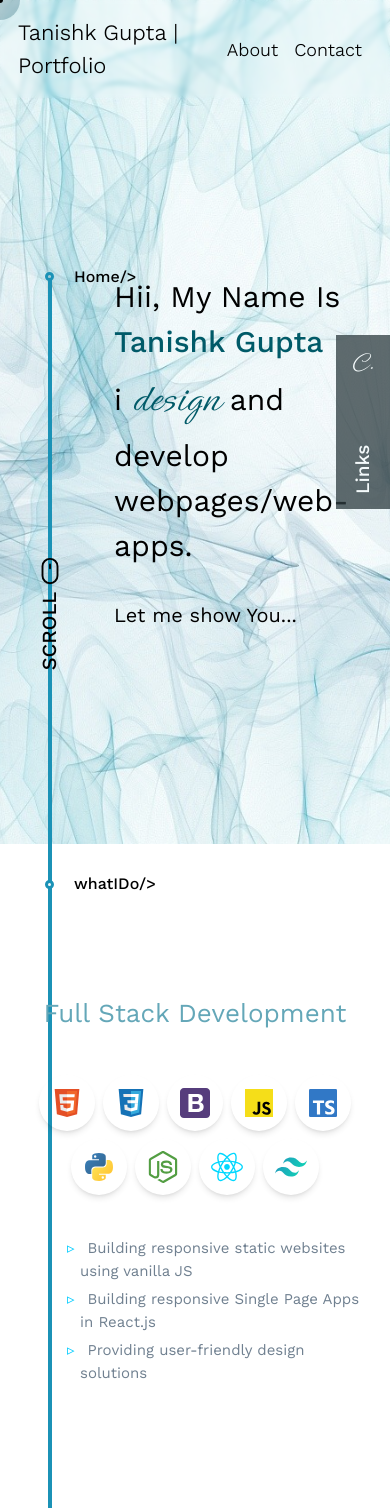
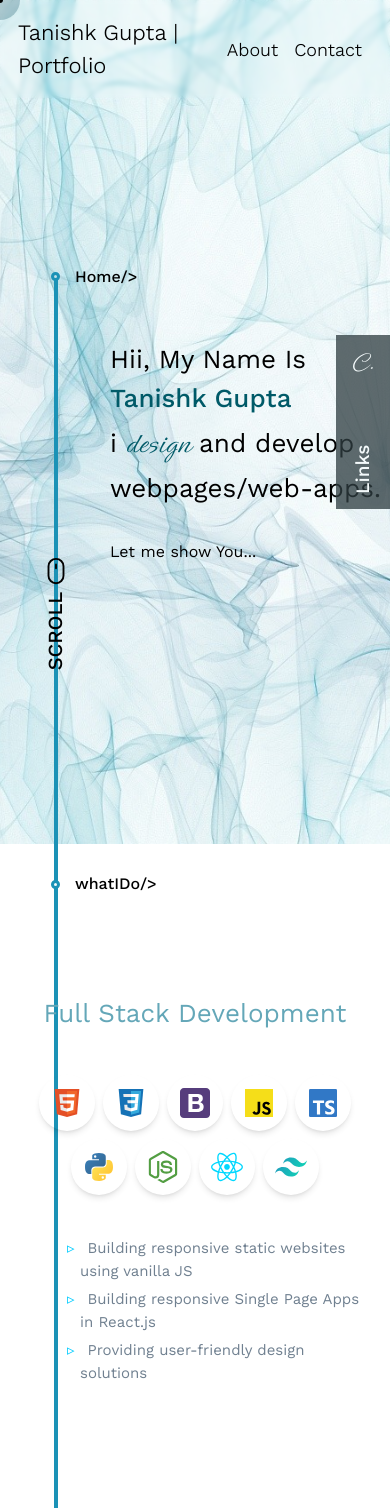
Before and after one commit to HexMaster101/PortfolioWeb, a React (Create React App) app: page / in a window 390 px wide. Shown: the top 1508 px of the page. Built offline with nearby package versions, Linux system fonts and the light colour scheme.

Commit message:
added more media qurey

```diff
--- a/cspell.json
+++ b/cspell.json
@@ -10,6 +10,7 @@
 		"lucide",
 		"noreferrer",
 		"Photoshop",
+		"storkelinecap",
 		"tabler",
 		"Tanishk"
 	],
--- a/src/App.css
+++ b/src/App.css
@@ -560,4 +560,60 @@ footer {
 }
 
 @media (max-width: 906px) {
+	.timeline-home {
+		left: 0;
+		transform: translate(40px, 0px);
+	}
+
+	.bullet-home {
+		background-color: transparent !important;
+		top: -9px !important;
+	}
+
+	.timeline {
+		left: 0;
+		transform: translate(40px, 0px);
+	}
+
+	.home-text {
+		transform: translate(75px, 0px);
+		left: 0;
+	}
+
+	.about-text {
+		transform: translate(75px, 0px);
+		left: 0;
+	}
+
+	.myDetailsContainer {
+		opacity: 0;
+		transform: translateY(100px);
+		margin: 0 0 0 78px;
+	}
+
+	.myDetailsContainer .codeLine:hover:after {
+		left: 0;
+		transform: translateX(-78px);
+		width: 100vw;
+	}
+
+	.intro {
+		margin-top: 60px;
+		margin-left: 110px;
+		padding-left: 0;
+	}
 }
+
+@media (max-width: 740px) {
+	.intro-text {
+		font-size: 26px;
+	}
+
+	.word-design {
+		font-size: 34px;
+	}
+
+	.intro-para {
+		font-size: 16px;
+	}
+}
```
